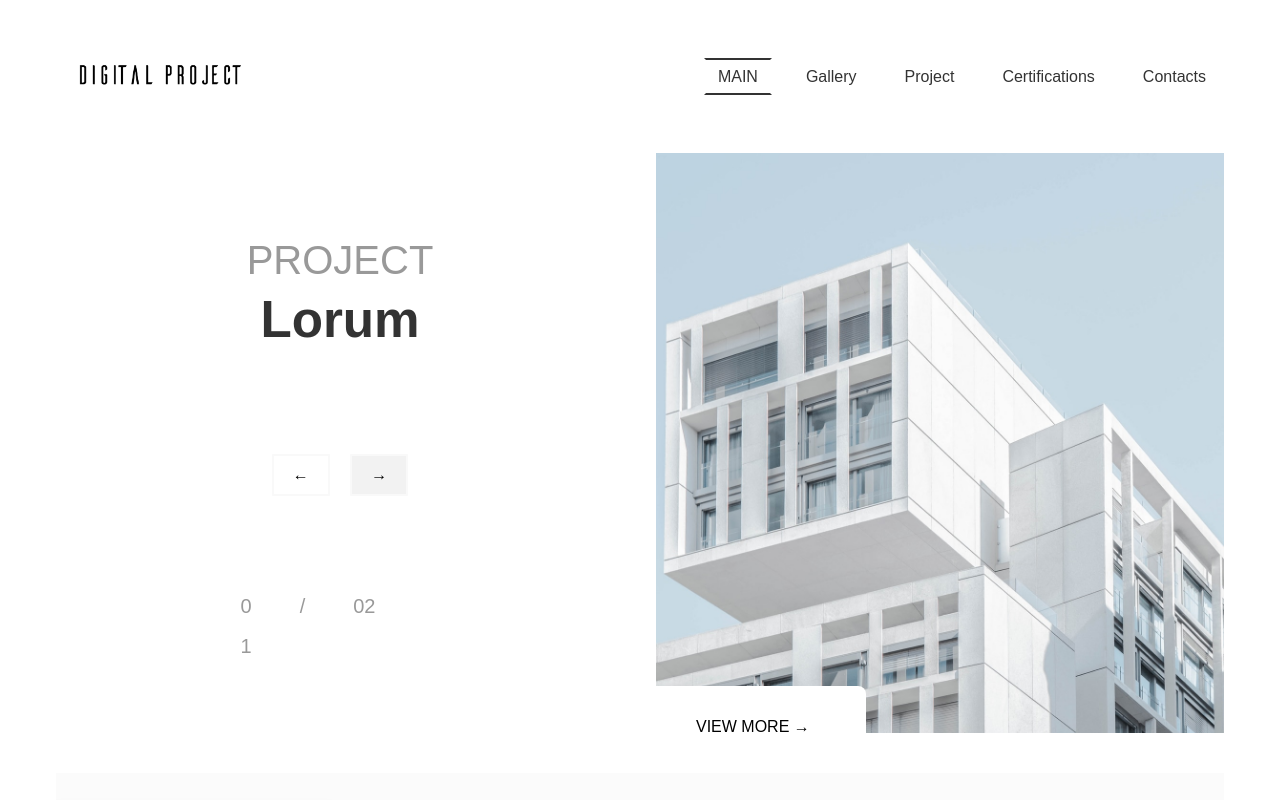
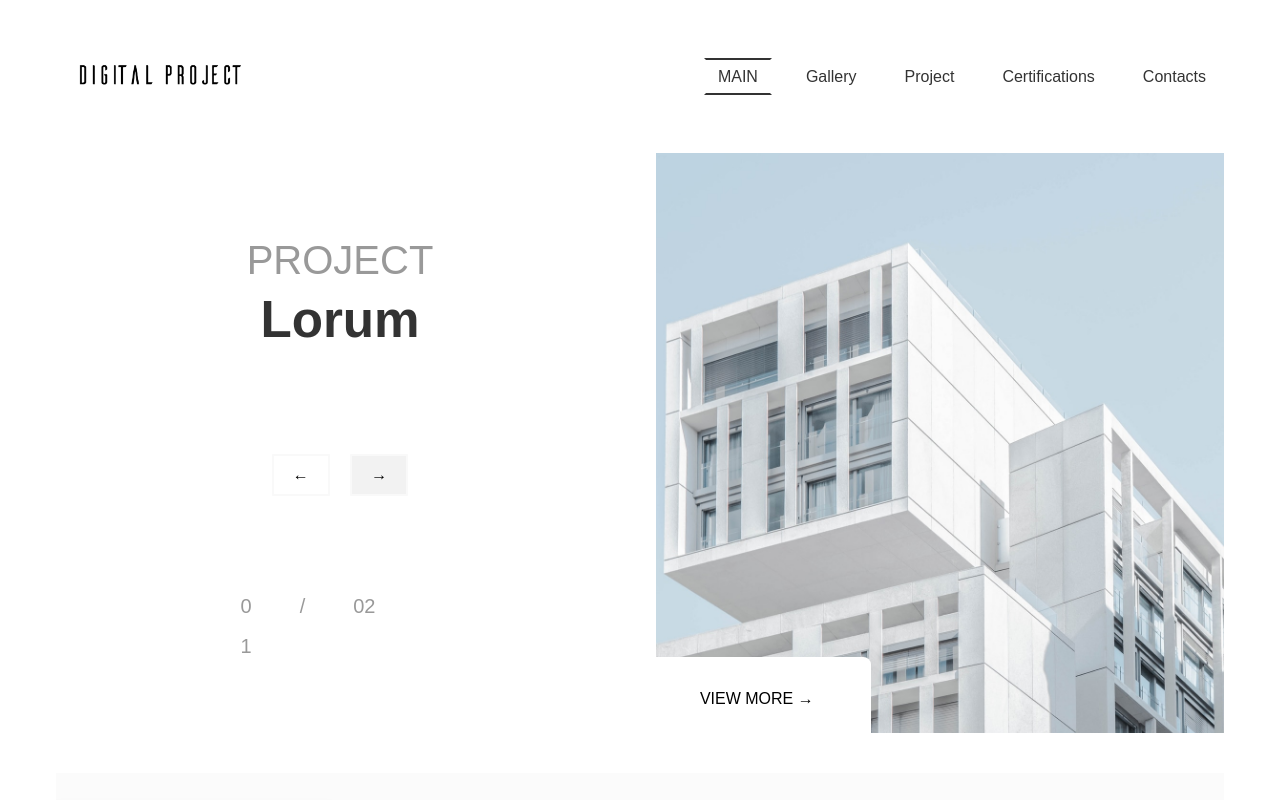
Before and after one commit to soliyana22/react-task-two, a React (Vite) app: page / in a window 1280 px wide. Shown: the top 800 px of the page. Built offline with nearby package versions, Linux system fonts and the light colour scheme.

Commit message:
commited

```diff
--- a/src/pages/Landing.css
+++ b/src/pages/Landing.css
@@ -399,7 +399,7 @@ body {
 .contact-button:hover {
   background-color: #444;
 }
-landing_1 img {
+.landing_1 img {
   position: relative;
   width: 100%;
   height: auto;
@@ -408,18 +408,24 @@ landing_1 img {
 }
 
 
+.landing_btn_1 {
+  position: relative;
+}
+
 .landing_btn_1 button {
   position: absolute;
+  bottom: 2rem;
+  left: 60%;
+  transform: translateX(-50%);
   background-color: white;
   color: black;
-  border: 1px;
-  bottom: 2rem;
+  border: 1px solid transparent;
   padding: 2rem 3.5rem;
 }
 
-/* New container to help with layout for smaller screens */
+
 .landing_1_wrapper {
-  position: relative; /* keeps button positioned on image by default */
+  position: relative;
 }
 
 /* Media Queries for Tablet */
@@ -484,7 +490,7 @@ landing_1 img {
 
 }
 
-/* Media Queries for Desktop */
+
 @media (max-width: 768px) {
   /* Stack header section vertically */
   .landing-header {
```
